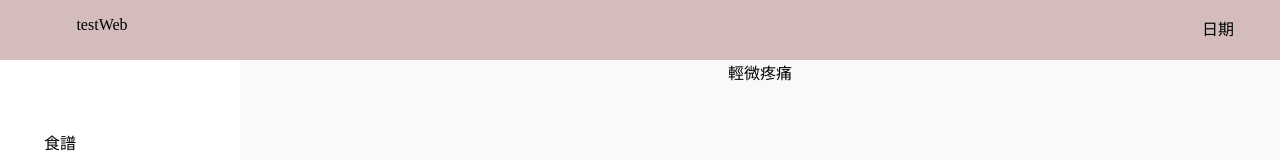
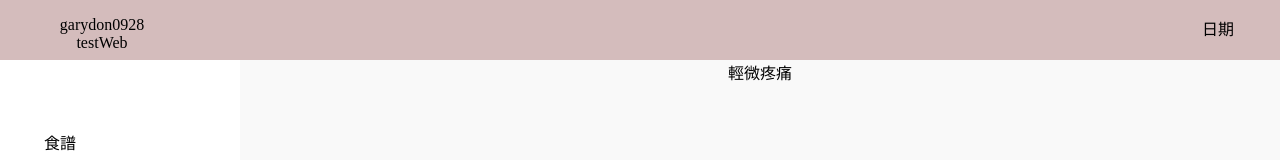
Before and after one commit to garydon0928/test_web, a plain HTML site: page index.html in a window 1280 px wide. Shown: the top 160 px of the page. Drawn offline with Linux system fonts and the light colour scheme.

Commit message:
Update index.html

```diff
--- a/index.html
+++ b/index.html
@@ -8,7 +8,7 @@
     <body>
         <nav>
             <ul>
-                <li class="logo">testWeb</li>
+                <li class="logo">garydon0928  testWeb</li>
                 <li>日期</li>
             </ul>
         </nav>
```
